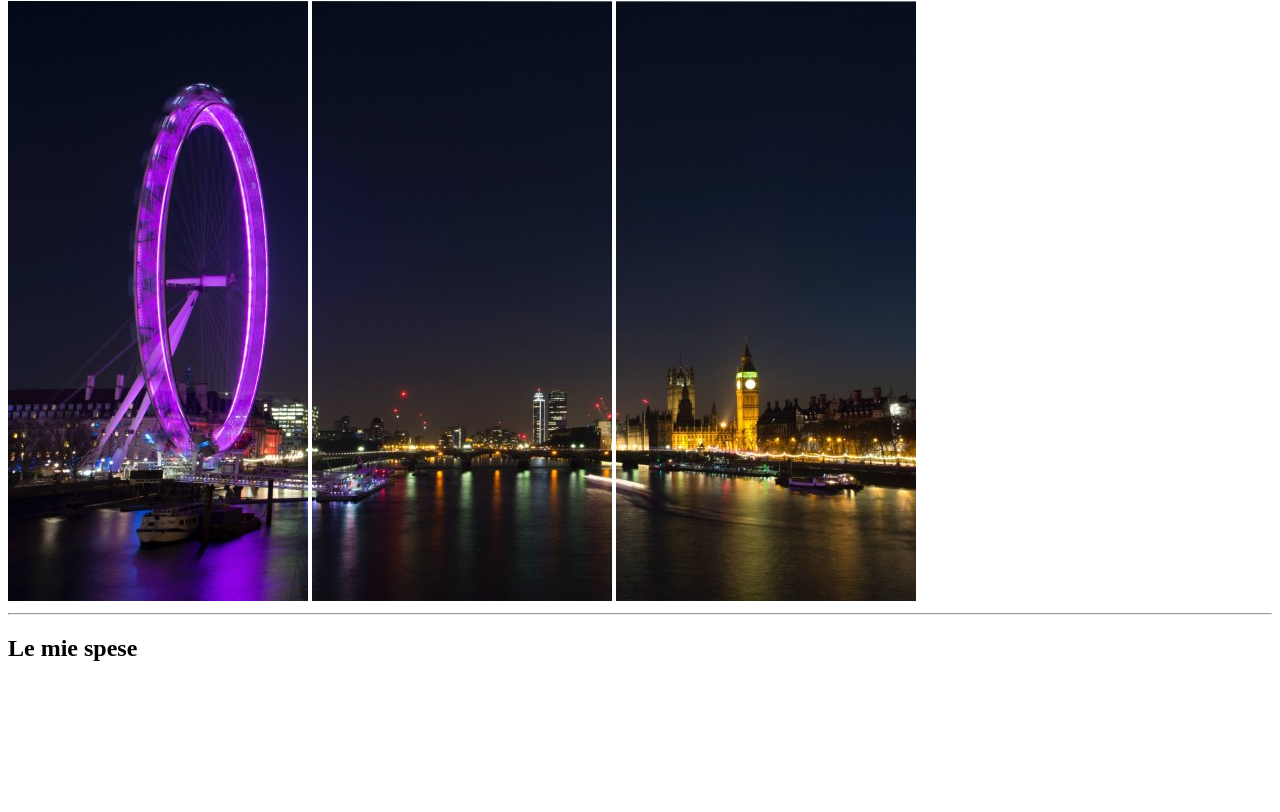
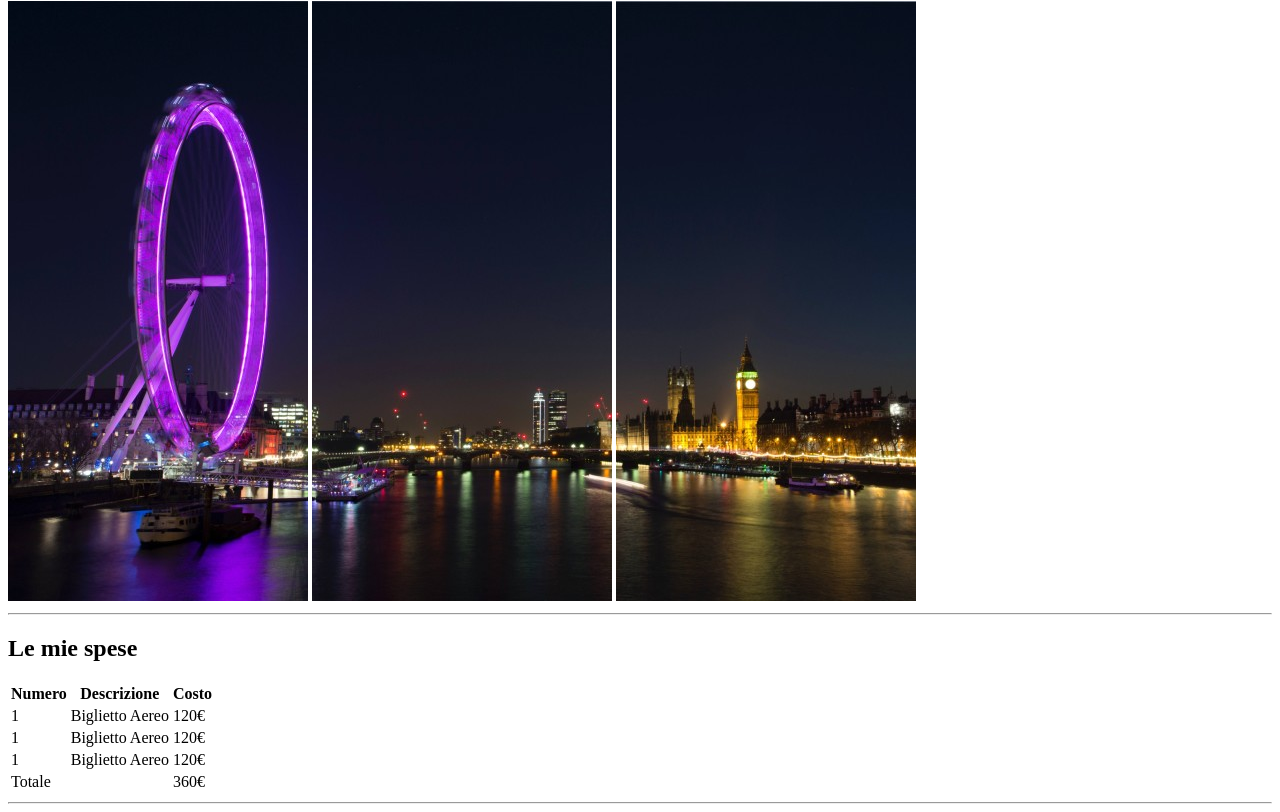
Before and after one commit to MatteoLiberati/html-london-trip, a website: page index.html in a window 1280 px wide. Shown: the part 79-891 px from the top of the page. Before the commit the page ends 800 px from the top, so only its background shows below. Drawn offline with Linux system fonts and the light colour scheme.

Commit message:
sezione spese

```diff
--- a/index.html
+++ b/index.html
@@ -21,6 +21,71 @@
       </div>
       <section>
         <h2>Le mie spese</h2>
+        <!--tabella spese-->
+        <table>
+          <thead>
+            <tr>
+              <th>
+                Numero
+              </th>
+              <th>
+                Descrizione
+              </th>
+              <th>
+                Costo
+              </th>
+            </tr>
+          </thead>
+          <tbody>
+            <tr>
+              <td>
+                1
+              </td>
+              <td>
+                Biglietto Aereo
+              </td>
+              <td>
+                120&euro;
+              </td>
+            </tr>
+
+            <tr>
+              <td>
+                1
+              </td>
+              <td>
+                Biglietto Aereo
+              </td>
+              <td>
+                120&euro;
+              </td>
+            </tr>
+
+            <tr>
+              <td>
+                1
+              </td>
+              <td>
+                Biglietto Aereo
+              </td>
+              <td>
+                120&euro;
+              </td>
+            </tr>
+          </tbody>
+          <tfoot>
+            <tr>
+              <td>
+                Totale
+              </td>
+              <td></td>
+              <td>
+                360&euro;
+              </td>
+            </tr>
+          </tfoot>
+        </table>
+        <hr />
       </section>
       <!--sezione spese-->
       <section></section>
```
